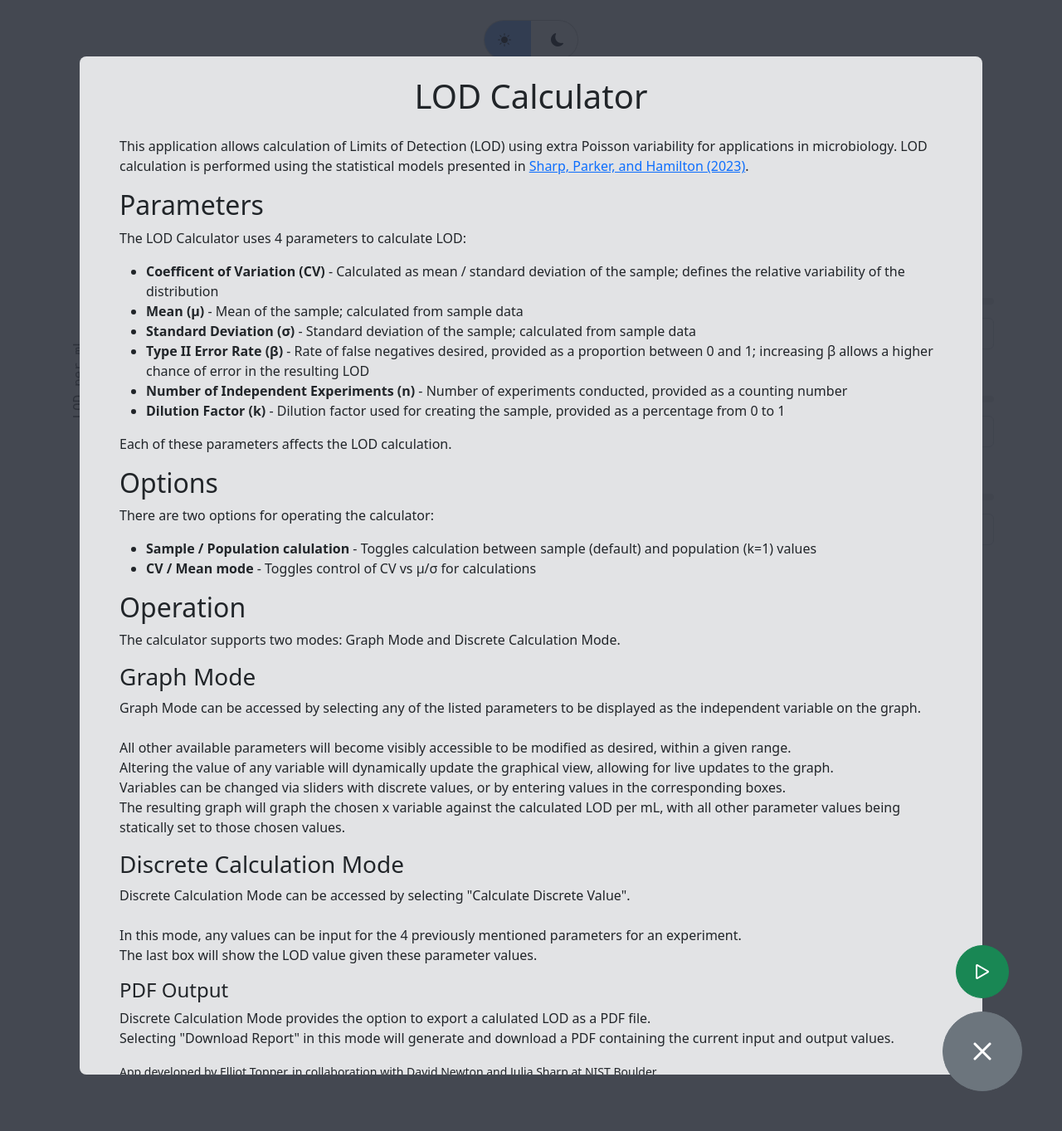
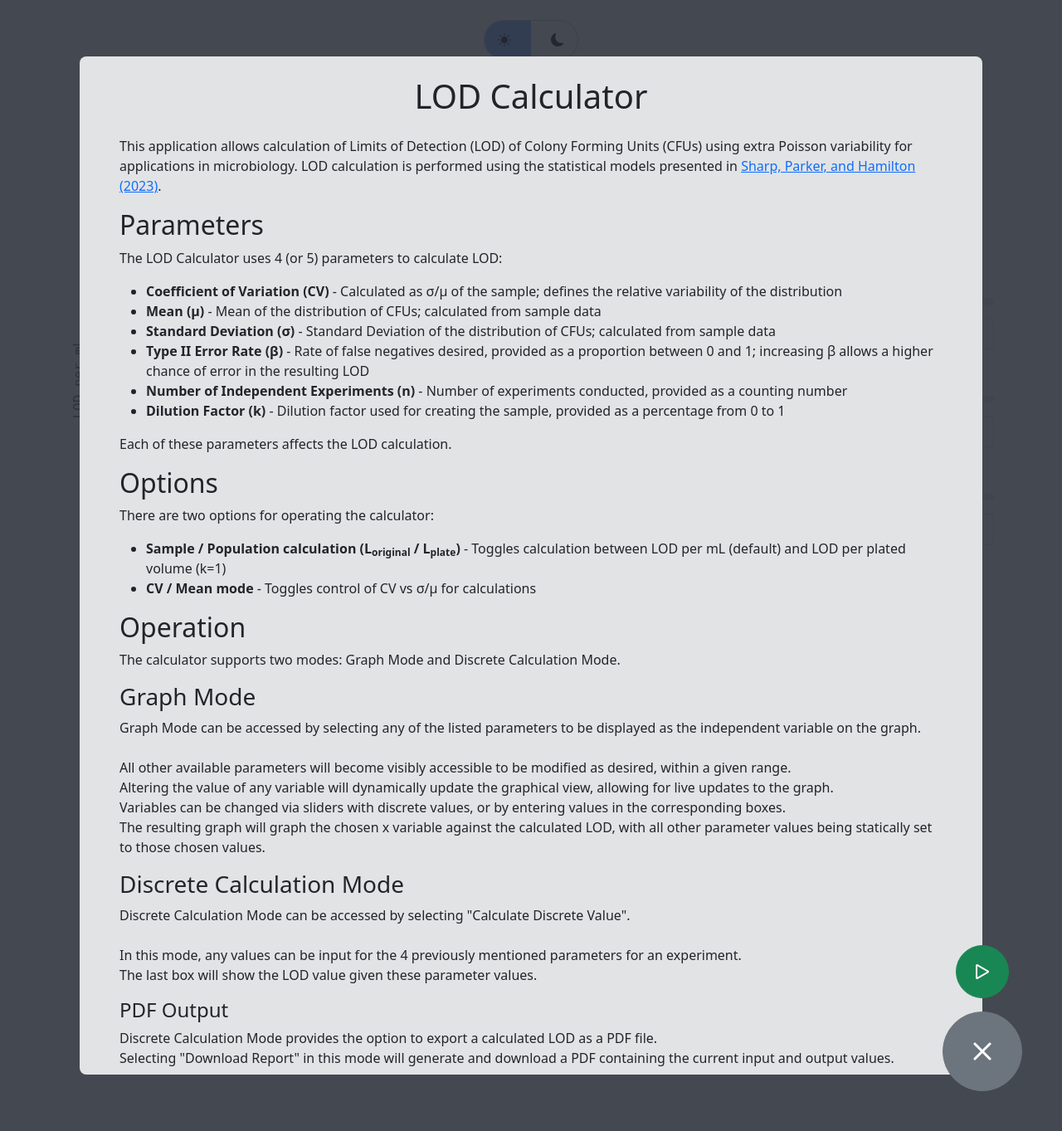
Before and after one commit to xaridar/LOD-Calculator, a Flask app: page /graph in a window 1280 px wide. Shown: the whole page at 83% size. Run offline with Flask 3, Linux system fonts and the light colour scheme; some libraries are stand-ins or nearby versions.

Commit message:
wording changes

```diff
--- a/static/graph.js
+++ b/static/graph.js
@@ -19,7 +19,7 @@ const lod = (params) => {
     const { beta, n, k } = params;
     let cv;
     if (!meanMode) cv = params.cv;
-    else cv = params.mean / params.sd;
+    else cv = params.sd / params.mean;
     if (cv === 0) return -Math.log(beta) / (n * k);
     else {
         const d = 1 / Math.pow(cv, 2);
@@ -137,6 +137,9 @@ const setX = (newX) => {
     if (shortXVar) chart.options.scales.x.title.text = $(`#btn-param-${ctr.find('input').attr('id').split('-slider')[0]}`).text();
     else chart.options.scales.x.title.text = ctr.find('label').text();
 
+    // set y axis label
+    chart.options.scales.y.title.text = plated ? "LOD per plated volume" : "LOD per mL";
+
     // update chart
     chart.options.animation = false;
     chart.update();
@@ -224,8 +227,8 @@ const setPlated = (p) => {
     // save plated value to localStorage for data persistence
     localStorage.setItem('lod-plated', p);
     calcVal();
+    plated = p;
     setX(xVar);
-    plated = p;
 
     // if k was the current view, reset to default
     if (p && xVar === 'k') {
@@ -345,5 +348,5 @@ const genReport = () => {
 }
 
 // set switches based on persistent values
-if (localStorage.getItem('lod-plated') === "true") $('#platedSwitch').attr('checked', false).change();
+if (localStorage.getItem('lod-plated') === "true") $('#platedSwitch').attr('checked', true).change();
 $('#cvSwitch').attr('checked', localStorage.getItem('lod-mean-mode') === "true").change();
--- a/templates/base.html
+++ b/templates/base.html
@@ -67,14 +67,14 @@
         <div id="modal" class="rounded-3 py-4 px-3 px-md-5 position-absolute start-50 translate-middle-x overflow-auto bg-secondary-subtle" style="width:85%;top:5%;bottom:calc(5% + 9rem);">
             <h1 class="text-center">LOD Calculator</h1>
             <div class="mt-4">
-                <p>This application allows calculation of Limits of Detection (LOD) using extra Poisson variability for applications in microbiology. LOD calculation is performed using the statistical models presented in <a href="https://www.sciencedirect.com/science/article/pii/S016770122300057X?via%3Dihub" target="_blank">Sharp, Parker, and Hamilton (2023)</a>.</p>
+                <p>This application allows calculation of Limits of Detection (LOD) of Colony Forming Units (CFUs) using extra Poisson variability for applications in microbiology. LOD calculation is performed using the statistical models presented in <a href="https://www.sciencedirect.com/science/article/pii/S016770122300057X?via%3Dihub" target="_blank">Sharp, Parker, and Hamilton (2023)</a>.</p>
                 <h2>Parameters</h2>
                 <p>
-                    The LOD Calculator uses 4 parameters to calculate LOD:
+                    The LOD Calculator uses 4 (or 5) parameters to calculate LOD:
                     <ul>
-                        <li><strong>Coefficent of Variation (CV)</strong> - Calculated as mean / standard deviation of the sample; defines the relative variability of the distribution</li>
-                        <li><strong>Mean (&mu;)</strong> - Mean of the sample; calculated from sample data</li>
-                        <li><strong>Standard Deviation (&sigma;)</strong> - Standard deviation of the sample; calculated from sample data</li>
+                        <li><strong>Coefficient of Variation (CV)</strong> - Calculated as &sigma;/&mu; of the sample; defines the relative variability of the distribution</li>
+                        <li><strong>Mean (&mu;)</strong> - Mean of the distribution of CFUs; calculated from sample data</li>
+                        <li><strong>Standard Deviation (&sigma;)</strong> - Standard Deviation of the distribution of CFUs; calculated from sample data</li>
                         <li><strong>Type II Error Rate (&beta;)</strong> - Rate of false negatives desired, provided as a proportion between 0 and 1; increasing &beta; allows a higher chance of error in the resulting LOD</li>
                         <li><strong>Number of Independent Experiments (n)</strong> - Number of experiments conducted, provided as a counting number</li>
                         <li><strong>Dilution Factor (k)</strong> - Dilution factor used for creating the sample, provided as a percentage from 0 to 1</li>
@@ -84,8 +84,8 @@
                 <h2>Options</h2>
                 <p>There are two options for operating the calculator:</p>
                 <ul>
-                    <li><strong>Sample / Population calulation</strong> - Toggles calculation between sample (default) and population (k=1) values</li>
-                    <li><strong>CV / Mean mode</strong> - Toggles control of CV vs &mu;/&sigma; for calculations</li>
+                    <li><strong>Sample / Population calculation (L<sub>original</sub> / L<sub>plate</sub>)</strong> - Toggles calculation between LOD per mL (default) and LOD per plated volume (k=1)</li>
+                    <li><strong>CV / Mean mode</strong> - Toggles control of CV vs &sigma;/&mu; for calculations</li>
                 </ul>
                 <h2>Operation</h2>
                 <p>The calculator supports two modes: Graph Mode and Discrete Calculation Mode.</p>
@@ -95,7 +95,7 @@
                     All other available parameters will become visibly accessible to be modified as desired, within a given range.<br>
                     Altering the value of any variable will dynamically update the graphical view, allowing for live updates to the graph.<br>
                     Variables can be changed via sliders with discrete values, or by entering values in the corresponding boxes.<br>
-                    The resulting graph will graph the chosen x variable against the calculated LOD per mL, with all other parameter values being statically set to those chosen values.
+                    The resulting graph will graph the chosen x variable against the calculated LOD, with all other parameter values being statically set to those chosen values.
                 </p>
                 <h3>Discrete Calculation Mode</h3>
                 <p>
@@ -105,7 +105,7 @@
                 </p>
                 <h4>PDF Output</h4>
                 <p>
-                    Discrete Calculation Mode provides the option to export a calulated LOD as a PDF file.<br>
+                    Discrete Calculation Mode provides the option to export a calculated LOD as a PDF file.<br>
                     Selecting "Download Report" in this mode will generate and download a PDF containing the current input and output values.
                 </p>
                 <small>App developed by Elliot Topper, in collaboration with David Newton and Julia Sharp at NIST Boulder.</small>
--- a/templates/index.html
+++ b/templates/index.html
@@ -17,9 +17,9 @@
 </div>
 <div class="m-4 d-flex gap-4">
     <div class="float-end form-check form-switch">
-        <label class="form-check-label" for="platedSwitch">Sample LOD</label>
-        <input type="checkbox" id="platedSwitch" checked onchange="setPlated(!this.checked)" data-bs-toggle="tooltip" title="Toggle calculated LOD" role="switch" class="form-check-input" style="float:none;margin-inline:0.5em">
-        <label class="form-check-label" for="platedSwitch">Diluted (population) LOD</label>
+        <label class="form-check-label" for="platedSwitch">L<sub>original</sub></label>
+        <input type="checkbox" id="platedSwitch" onchange="setPlated(this.checked)" data-bs-toggle="tooltip" title="Toggle calculated LOD" role="switch" class="form-check-input" style="float:none;margin-inline:0.5em">
+        <label class="form-check-label" for="platedSwitch">L<sub>plate</sub></label>
     </div>
     <div class="float-end form-check form-switch">
         <label class="form-check-label" for="cvSwitch">CV Mode</label>
```
Also changed, not shown: requirements.txt (+13 -0 lines).
